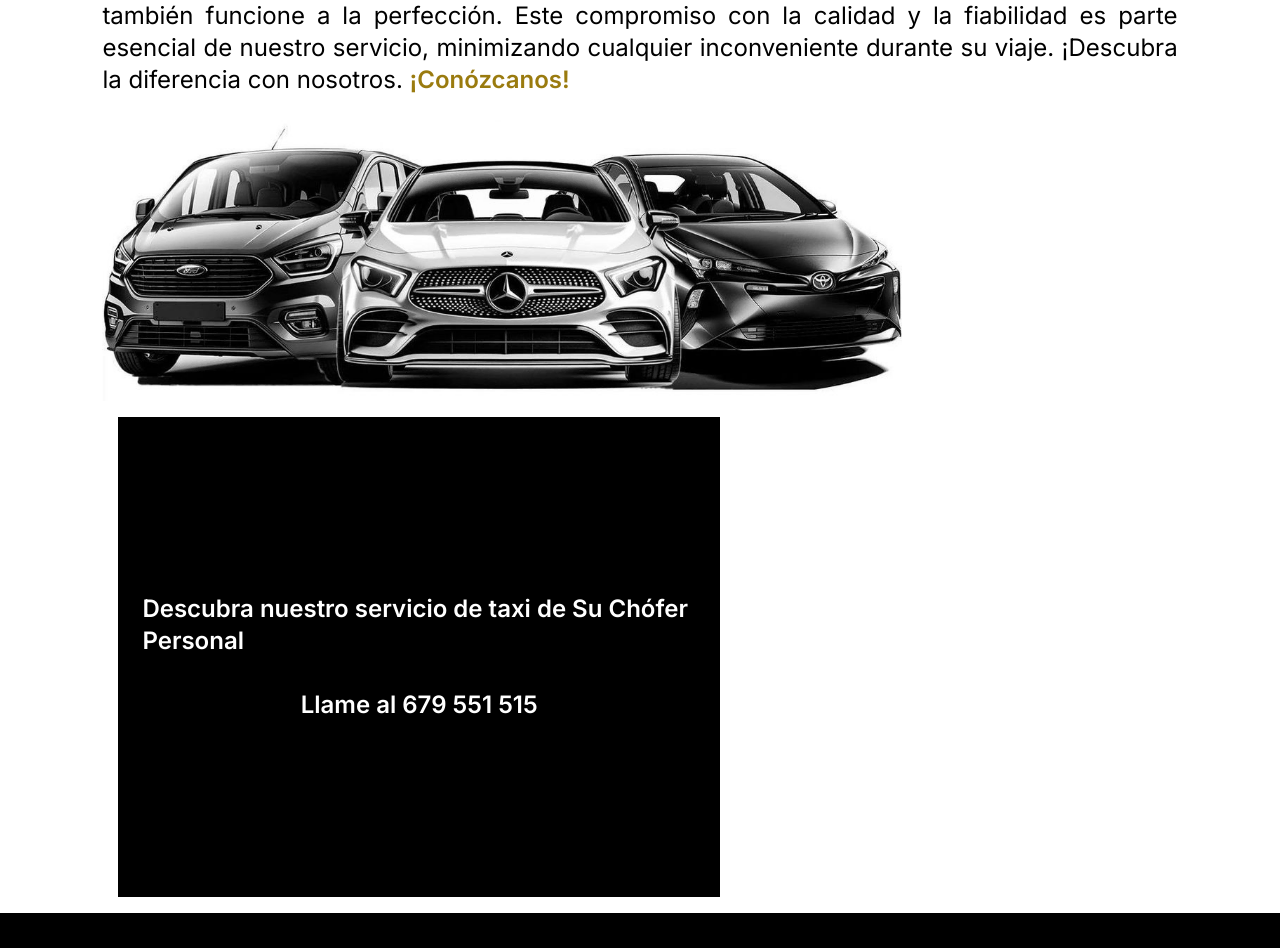
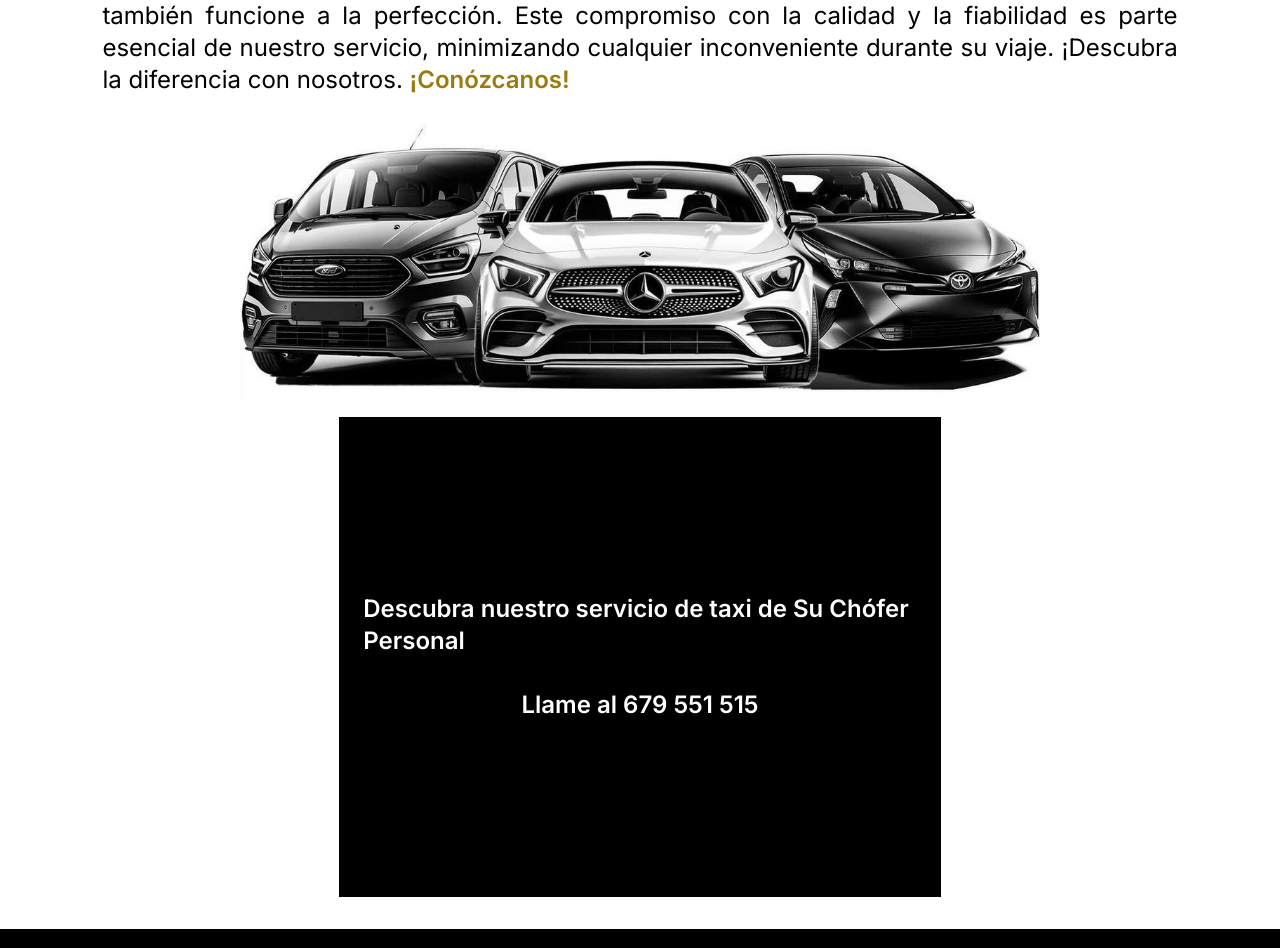
Before and after one commit to Juaigles/web-taxi-vtc-su-chofer-personal, a Next.js app: page /taxi-salamanca in a window 1280 px wide. Shown: the part 1624-2572 px from the top of the page. Built offline with nearby package versions, Linux system fonts and the light colour scheme; what tailwindcss-animated would draw is missing.

Commit message:
solucion ultimos errores

```diff
--- a/app/contacto/page.jsx
+++ b/app/contacto/page.jsx
@@ -11,7 +11,7 @@ export const metadata = {
 const contact = () => {
   return (
     <div>
-        <GenericHero imgUrl="contacto">CONTÁCTA CON NOSOTROS</GenericHero>
+        <GenericHero imgUrl="contacto">CONTACTA CON NOSOTROS</GenericHero>
         <Contacto/>
 
       <Banner/>
--- a/components/infoPages/TaxiSalamanca.jsx
+++ b/components/infoPages/TaxiSalamanca.jsx
@@ -15,9 +15,13 @@ const TaxiSalamanca = () => {
                 <p className='my-4'>Nuestra principal prioridad es asegurar el bienestar y la comodidad de nuestros clientes en cada viaje. Por eso contamos con un equipo de conductores altamente profesionales y experimentados en el transporte de pasajeros, garantizando así no solo un viaje seguro, sino también una experiencia de viaje excepcionalmente agradable y tranquila.</p>
                 <p className='my-6'>En <strong>Su Chófer Personal</strong>, prestamos especial atención al mantenimiento y estado óptimo de nuestra flota. Realizamos revisiones regulares para garantizar que cada uno de nuestros vehículos no solo se mantenga a la vanguardia en términos de modernidad y confort, sino que también funcione a la perfección. Este compromiso con la calidad y la fiabilidad es parte esencial de nuestro servicio, minimizando cualquier inconveniente durante su viaje. ¡Descubra la diferencia con nosotros. <Link href="/" className='text-[var(--secondary-color)] font-semibold'>¡Conózcanos!</Link></p>
                 </div>
+                <div className='flex justify-center'>
+
                 <Image src="/triomercedes.webp" width={800} height={800} alt='taxiSalamanca' />
+                </div>
             </section>
-            <section className='bg-black m-4 h-[60vh] w-[47vw] text-white flex flex-col items-center justify-center text-left font-semibold text-2xl'>
+            <article className='flex justify-center'>
+            <div className='bg-black m-4 h-[60vh] w-[47vw] text-white flex flex-col items-center justify-center text-left font-semibold text-2xl'>
                 <div className='mx-6 pb-4'>
                     <>Descubra nuestro servicio de taxi de Su Chófer Personal</>
                 </div>
@@ -25,7 +29,9 @@ const TaxiSalamanca = () => {
                     <p>Llame al 679 551 515</p>
 
                 </div>
-            </section>
+            </div>
+            </article>
+
         </div>
     )
 }
```
